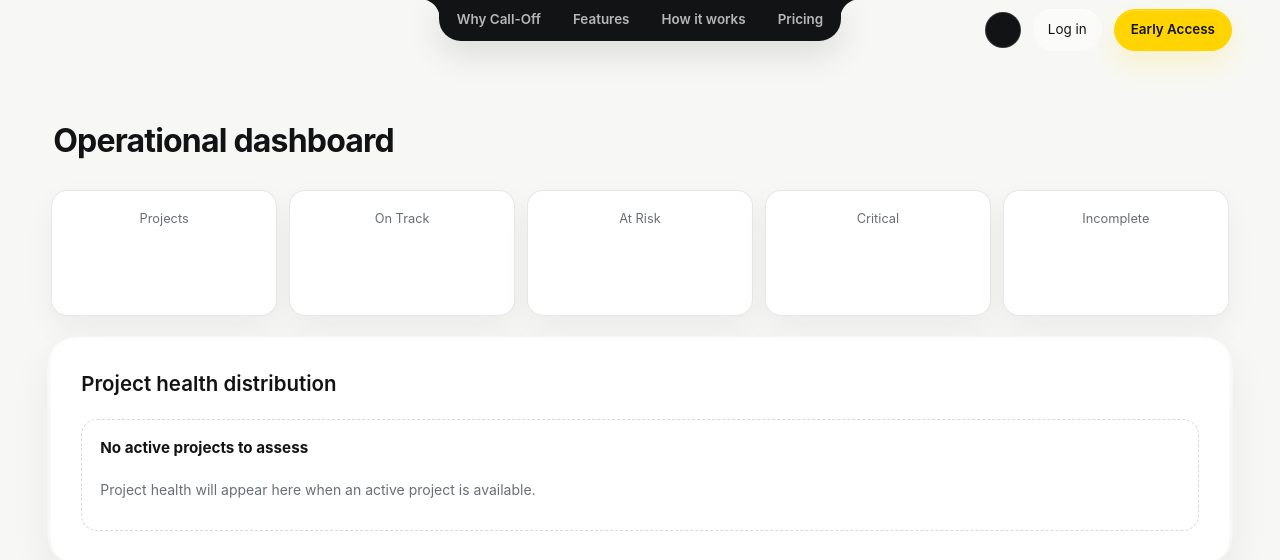
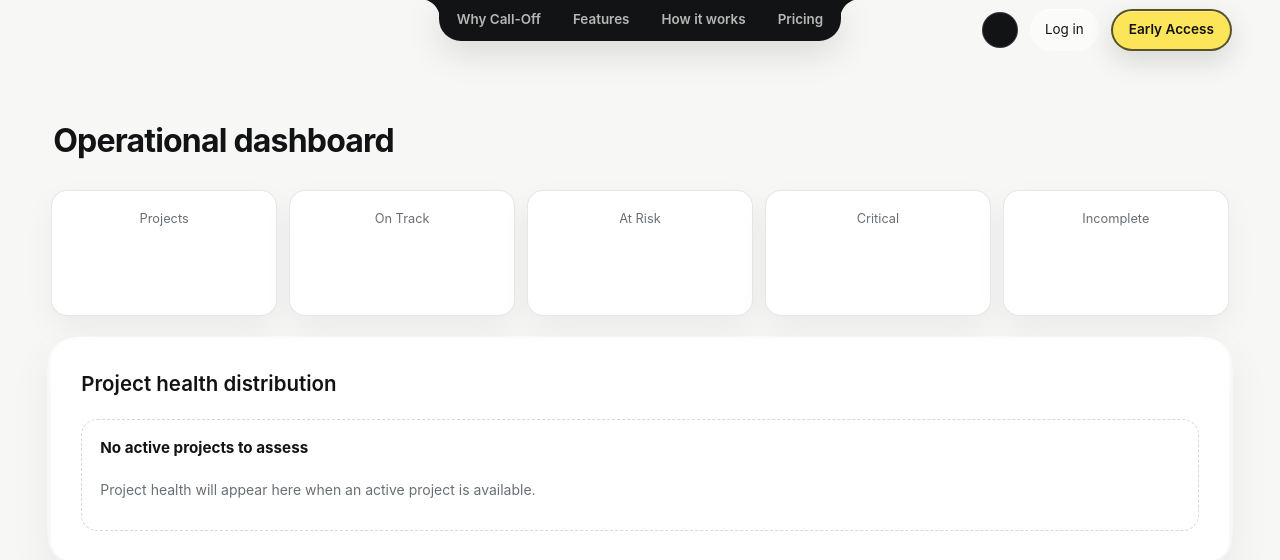
Before and after one commit to olangriffin/Call-Off, a Python web app: template app/frontend/templates/dashboard.html in a window 1280 px wide. Shown: the top 560 px of the page. Run offline with Jinja, Linux system fonts and the light colour scheme; the template is opened without the code that fills it, so the values that code supplies are empty.

Commit message:
style: enhance primary button with new hover effects and improved styling

```diff
--- a/app/frontend/static/css/components/buttons.css
+++ b/app/frontend/static/css/components/buttons.css
@@ -44,20 +44,66 @@ body.app-interface .ghost-button-sm {
   border-radius: var(--radius-action);
 }
 
+/* Primary application button */
+
 body.app-interface .primary-button {
-  border-color: var(--accent);
-  background: var(--accent);
+  position: relative;
+  overflow: hidden;
+
+  padding: 9px 16px;
+  min-height: 42px;
+
+  border: 2px solid rgba(17, 19, 21, 0.7);
+  border-radius: var(--radius-action);
+
+  background: #ffda06a6;
   color: var(--accent-text);
-  box-shadow:
-    inset 0 1px 0 rgba(255, 255, 255, 0.18),
-    0 12px 28px rgba(255, 212, 0, 0.18);
+
+  font-size: 0.85rem;
+  font-weight: 600;
+
+  cursor: pointer;
+  outline: none;
+
+  transition: all 0.4s ease;
+}
+
+body.app-interface .primary-button::after {
+  content: "";
+  position: absolute;
+
+  top: 0;
+  left: 0;
+
+  width: 100%;
+  height: 100%;
+
+  background: radial-gradient(
+    circle,
+    rgba(255, 255, 255, 0.25) 0%,
+    rgba(255, 255, 255, 0) 70%
+  );
+
+  transform: scale(0);
+  transition: transform 0.5s ease;
+
+  pointer-events: none;
+}
+
+body.app-interface .primary-button:hover::after {
+  transform: scale(4);
 }
 
 body.app-interface .primary-button:hover {
-  border-color: var(--accent-hover);
+  border-color: rgba(17, 19, 21, 0.45);
   background: var(--accent-hover);
-  color: var(--accent-text);
 }
+
+body.app-interface .primary-button:active {
+  background: var(--accent-hover);
+}
+
+/* Secondary application buttons */
 
 body.app-interface .secondary-button,
 body.app-interface .ghost-button-sm {
@@ -65,6 +111,13 @@ body.app-interface .ghost-button-sm {
   background: rgba(255, 255, 255, 0.66);
 }
 
+body.app-interface .secondary-button:hover,
+body.app-interface .ghost-button-sm:hover {
+  border-color: var(--accent);
+}
+
+/* Dark theme */
+
 :root[data-theme="dark"] body.app-interface .secondary-button,
 :root[data-theme="dark"] body.app-interface .ghost-button-sm {
   background: rgba(255, 255, 255, 0.06);
```
